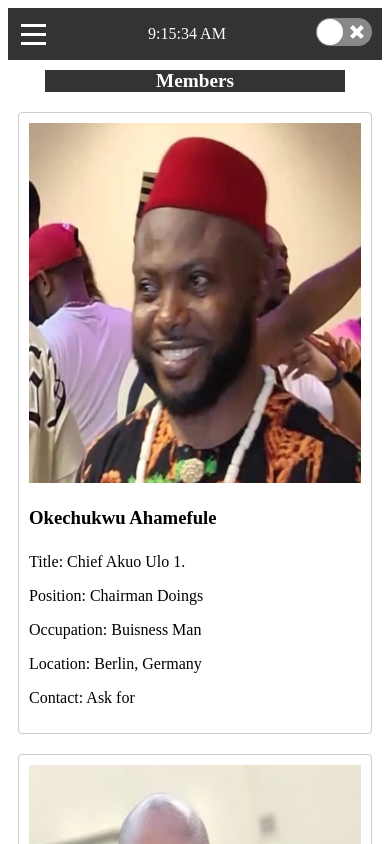
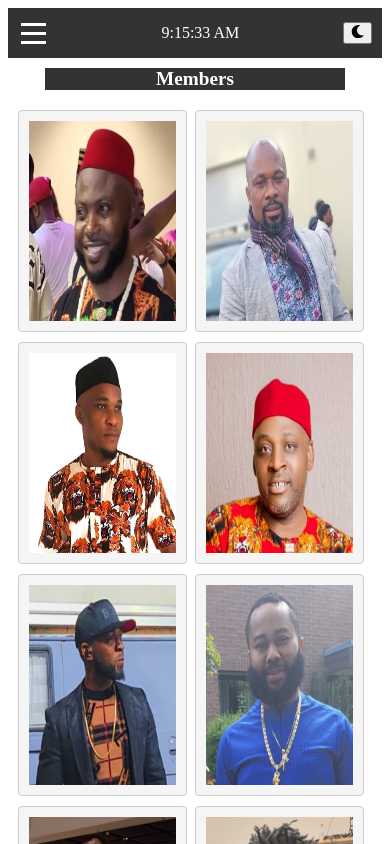
Before and after one commit to kingsley1470/doings, a React (Create React App) app: page /members in a window 390 px wide. Shown: the top 844 px of the page. Built offline with nearby package versions, Linux system fonts and the light colour scheme.

Commit message:
update commit

```diff
--- a/src/components/membersComponents/Members.js
+++ b/src/components/membersComponents/Members.js
@@ -1,9 +1,15 @@
-import React from "react";
+import React, { useState } from "react";
 import data from "./Data";
 import BubblingMessageAnimation from "./BubblingMessageAnimation";
 import "./members.css"; // Import the CSS file
 
 const Members = () => {
+  const [expandedCard, setExpandedCard] = useState(null);
+
+  const handleCardClick = (cardId) => {
+    setExpandedCard(cardId === expandedCard ? null : cardId);
+  };
+
   return (
     <div className="members-container">
       <div className="show-members">
@@ -11,7 +17,11 @@ const Members = () => {
       </div>
       <div className="member-cards-container">
         {data.map((item) => (
-          <div className="member-card" key={item.id}>
+          <div
+            className={`member-card ${expandedCard === item.id ? "expanded" : ""}`}
+            key={item.id}
+            onClick={() => handleCardClick(item.id)}
+          >
             <div className="image-container">
               <img
                 src={item.imageUrl}
--- a/src/components/membersComponents/members.css
+++ b/src/components/membersComponents/members.css
@@ -61,13 +61,122 @@
   .members-container {
     padding: 10px;
   }
-
+  .member-cards-container {
+    display: grid;
+   grid-template-columns: 1fr 1fr;
+    justify-content: space-between;
+  }
   .member-card {
-    width: calc(100% - 10px);
+    width: calc(100% - 30px);
+    height: 200px;
+  }
+  /* Styles for the expanded state */
+  .member-card.expanded .member-image {
+    width: 100%;
+     height: 100%;
+    margin-bottom: 1px;
   }
   .member-card .member-image {
     width: 100%;
-    height: 360px;
+     height: 200px;
     margin-bottom: 1px;
   }
+  .member-card {
+  /* Styles for the collapsed state */
+  background-color: #f5f5f5;
+  padding: 10px;
+  margin-bottom: 10px;
+  cursor: pointer;
 }
+
+.member-card.expanded {
+  /* Styles for the expanded state */
+  background-color: #ffffff;
+  box-shadow: 0 2px 4px rgba(0, 0, 0, 0.1);
+}
+
+.member-card .image-container {
+  margin-bottom: 10px;
+}
+
+/* .member-card .member-image {
+  width: 100%;
+  height: auto;
+} */
+
+.member-card .member-details {
+  display: none; /* Hide by default */
+}
+
+.member-card.expanded .member-details {
+  display: flex; /* Show when expanded */
+}
+
+.member-card h3 {
+  margin-top: 0;
+}
+
+.member-card p {
+  margin: 0;
+  margin-bottom: 5px;
+}
+.member-card {
+  /* Styles for the collapsed state */
+  background-color: #f5f5f5;
+  padding: 10px;
+  margin-bottom: 10px;
+  cursor: pointer;
+  transition: all 0.3s ease;
+}
+
+.member-card.expanded {
+  /* Styles for the expanded state */
+  position: fixed;
+  top: 0;
+  left: 0;
+  /* width: 100%; */
+  height: 100%;
+  z-index: 9999;
+  background-color: rgba(0, 0, 0, 0.8);
+  display: flex;
+flex-direction: column;
+justify-content: baseline;
+
+}
+
+.member-card .image-container {
+  margin-bottom: 10px;
+}
+
+
+
+.member-card .member-details {
+  display: none; /* Hide by default */
+  color: #ffffff;
+}
+
+.member-card.expanded .member-details {
+  display: block; /* Show when expanded */
+}
+
+.member-card.expanded h3 {
+  margin-top: 0;
+}
+
+.member-card.expanded p {
+  margin: 0;
+  margin-bottom: 5px;
+  display: flex;
+}
+
+@media (min-width: 768px) {
+  /* Styles for desktop view */
+  .member-card {
+    /* Adjust the styles as per your design */
+    /* For example, you can set a fixed width */
+    width: 300px;
+  }
+}
+
+
+}
--- a/src/components/modeComponents/DarkModeSwitch.js
+++ b/src/components/modeComponents/DarkModeSwitch.js
@@ -1,12 +1,13 @@
 import React, { useState } from 'react';
-import Switch from 'react-switch';
+import { FaMoon, FaSun } from 'react-icons/fa';
 
 const DarkModeSwitch = () => {
   const [darkModeEnabled, setDarkModeEnabled] = useState(false);
 
-  const handleChange = (checked) => {
-    setDarkModeEnabled(checked);
-    if (checked) {
+  const toggleDarkMode = () => {
+    const darkMode = !darkModeEnabled;
+    setDarkModeEnabled(darkMode);
+    if (darkMode) {
       enableDarkMode();
     } else {
       disableDarkMode();
@@ -16,41 +17,22 @@ const DarkModeSwitch = () => {
   const enableDarkMode = () => {
     document.documentElement.classList.add('dark-mode');
     // Additional logic for enabling dark mode
-
-    // Example logic: Update specific elements' styles for dark mode
-    const elementsToModify = document.querySelectorAll('.dark-mode-element');
-    elementsToModify.forEach((element) => {
-      element.style.backgroundColor = '#333';
-      element.style.color = '#fff';
-    });
-
-
-    document.documentElement.style.setProperty('--primary-color', '#ffffff');
   };
 
   const disableDarkMode = () => {
     document.documentElement.classList.remove('dark-mode');
-    //  logic for disabling dark mode
-
-    //  Reset specific elements' styles to default for light mode
-    const elementsToModify = document.querySelectorAll('.dark-mode-element');
-    elementsToModify.forEach((element) => {
-      element.style.backgroundColor = '';
-      element.style.color = '';
-    });
-
-    //  Reset CSS variables to default for light mode
-    document.documentElement.style.setProperty('--primary-color', '#000000');
+    // Additional logic for disabling dark mode
   };
 
   return (
-    <div>
-      <label htmlFor="darkModeSwitch"></label>
-      <Switch
+    <div className="dark-mode-switch">
+      <button
         id="darkModeSwitch"
-        onChange={handleChange}
-        checked={darkModeEnabled}
-      />
+        className={`mode-icon ${darkModeEnabled ? 'dark' : 'light'}`}
+        onClick={toggleDarkMode}
+      >
+        {darkModeEnabled ? <FaSun /> : <FaMoon />}
+      </button>
     </div>
   );
 };
```
